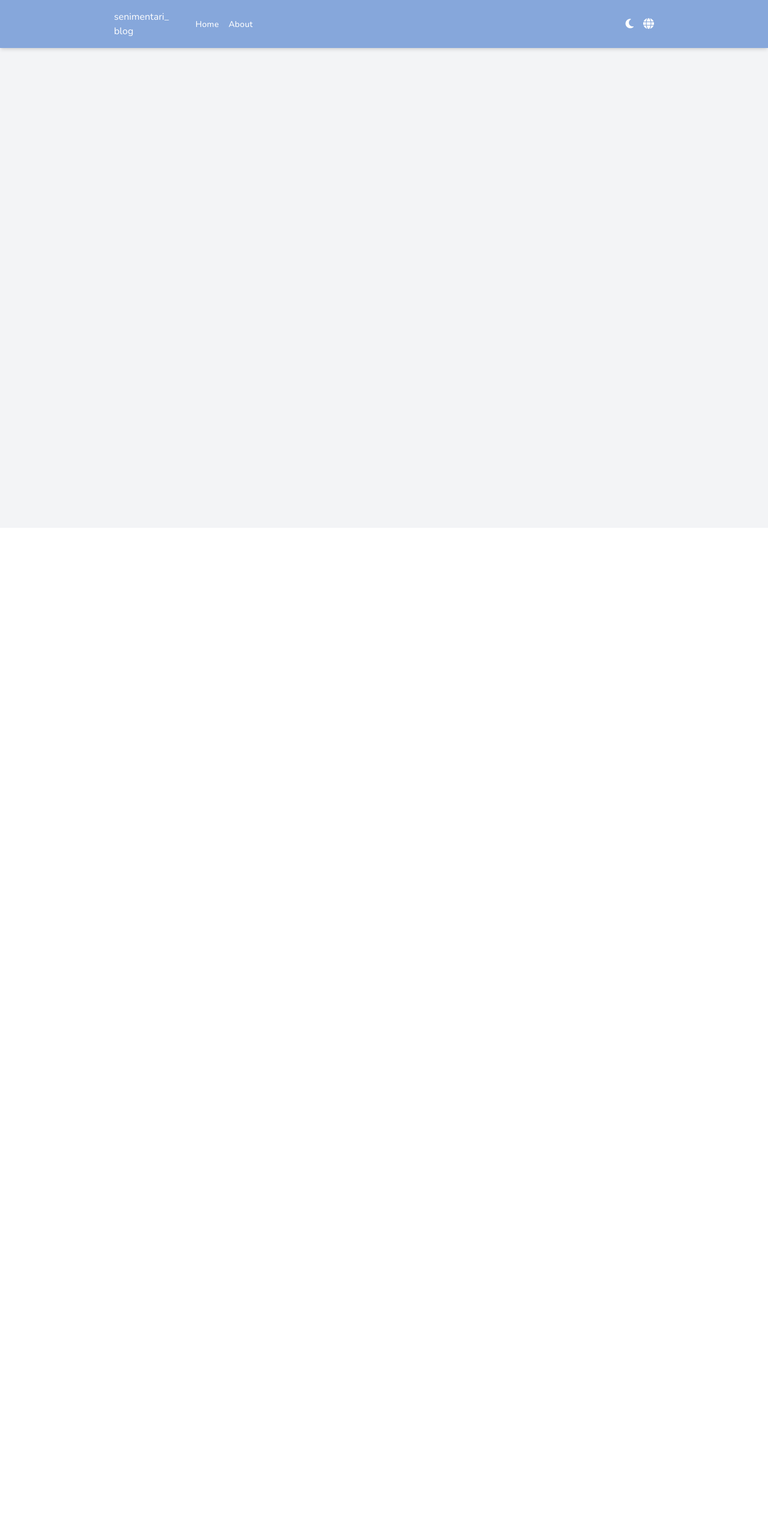
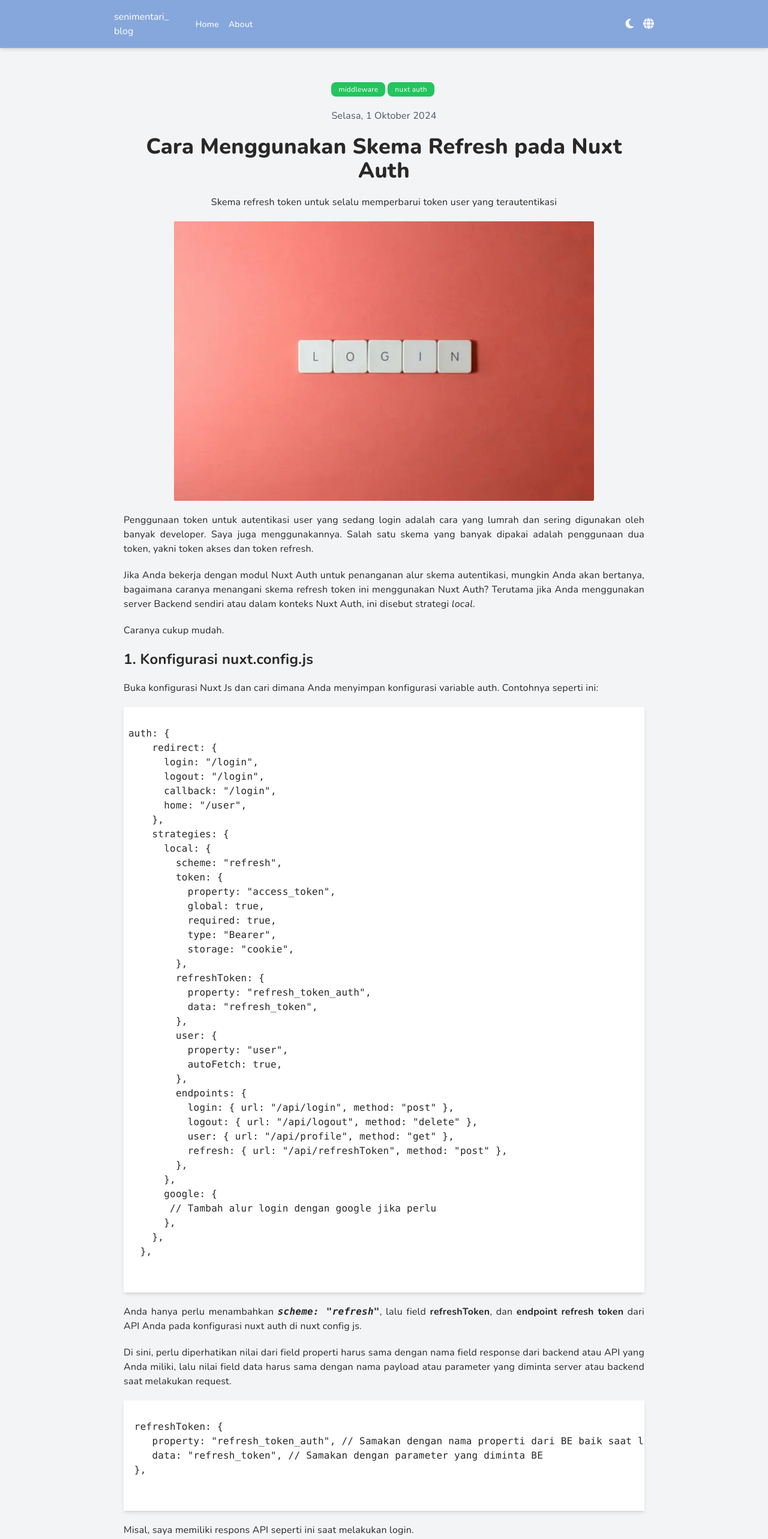
Before and after one commit to rizkiismail9a/senimentari-blog, a Nuxt app: page /post/refresh-token-scheme in a window 1280 px wide. Shown: the top 2566 px of the page at 60% size. Before the commit the page ends 880 px from the top, so only its background shows below. Built offline with nearby package versions, Linux system fonts and the light colour scheme.

Commit message:
feat: create new blog (refresh scheme nuxt auth)

```diff
--- a/components/Cards/Article.vue
+++ b/components/Cards/Article.vue
@@ -15,12 +15,16 @@ defineProps<{
   >
     <img
       class="w-full h-[200px] object-cover overflow-hidden rounded-t-sm"
-      :src="`/_nuxt/assets/images/${image}`"
+      :src="`/images/${image}`"
       :alt="imageAlt"
       :title="credit"
     />
 
-    <h4 class="font-bold">{{ $t(title) }}</h4>
+    <h4 class="font-bold">
+      <NuxtLink to="/post/refresh-token-scheme">
+        {{ $t(title) }}
+      </NuxtLink>
+    </h4>
 
     <div id="tags">
       <span
--- /dev/null
+++ b/pages/post/refresh-token-scheme.vue
@@ -0,0 +1,297 @@
+<script setup lang="ts">
+const tags = ref<string[]>(["middleware", "nuxt auth"]);
+
+useHead({
+  meta: [
+    {
+      name: "description",
+      content:
+        "Panduan lengkap cara menggunakan skema refresh token pada Nuxt Auth untuk memperpanjang sesi pengguna di aplikasi Nuxt.js.",
+    },
+    {
+      name: "keywords",
+      content:
+        "nuxt auth, refresh token, nuxt.js, autentikasi, sesi pengguna, login, token",
+    },
+    {
+      property: "og:title",
+      content: "Panduan Refresh Token pada Nuxt Auth",
+    },
+    {
+      property: "og:description",
+      content:
+        "Pelajari bagaimana mengimplementasikan refresh token pada Nuxt Auth untuk mempertahankan sesi pengguna tanpa perlu sering login.",
+    },
+    {
+      property: "og:type",
+      content: "article",
+    },
+    {
+      property: "og:url",
+      content: "https://senimentari-blog.vercel.app/post/refresh-token-scheme",
+    },
+    {
+      property: "og:image",
+      content: "https://senimentari-blog.vercel.app/images/login.webp",
+    },
+    {
+      name: "twitter:card",
+      content: "summary_large_image",
+    },
+    {
+      name: "twitter:title",
+      content: "Panduan Refresh Token pada Nuxt Auth",
+    },
+    {
+      name: "twitter:description",
+      content:
+        "Tutorial tentang cara menggunakan refresh token dalam Nuxt Auth.",
+    },
+    {
+      name: "twitter:image",
+      content: "https://senimentari-blog.vercel.app/images/login.webp",
+    },
+  ],
+});
+</script>
+
+<template>
+  <div
+    id="detail-wrapper"
+    class="w-full max-w-[900px] mx-auto flex flex-col gap-5 items-start pt-10 pb-10 px-4"
+  >
+    <section id="tags" class="mx-auto">
+      <span
+        v-for="tag in tags"
+        :key="tag"
+        class="bg-green-500 text-white inline-block mr-1 py-1 px-3 rounded-lg text-xs w-fit"
+      >
+        {{ tag }}
+      </span>
+    </section>
+    <section class="text-base text-gray-600 dark:text-gray-300 mx-auto">
+      Selasa, 1 Oktober 2024
+    </section>
+    <h1 class="font-extrabold text-4xl text-center">
+      Cara Menggunakan Skema Refresh pada Nuxt Auth
+    </h1>
+    <h2 class="text-center w-full">
+      Skema refresh token untuk selalu memperbarui token user yang
+      terautentikasi
+    </h2>
+    <img
+      src="/images/login.webp"
+      alt="login"
+      title="Photo by Miguel Á. Padriñán"
+      class="w-[700px] rounded-sm mx-auto"
+    />
+    <p class="text-base text-justify">
+      Penggunaan token untuk autentikasi user yang sedang login adalah cara yang
+      lumrah dan sering digunakan oleh banyak developer. Saya juga
+      menggunakannya. Salah satu skema yang banyak dipakai adalah penggunaan dua
+      token, yakni token akses dan token refresh.
+    </p>
+    <p class="text-base text-justify">
+      Jika Anda bekerja dengan modul Nuxt Auth untuk penanganan alur skema
+      autentikasi, mungkin Anda akan bertanya, bagaimana caranya menangani skema
+      refresh token ini menggunakan Nuxt Auth? Terutama jika Anda menggunakan
+      server Backend sendiri atau dalam konteks Nuxt Auth, ini disebut strategi
+      <span class="italic">local</span>.
+    </p>
+    <p class="text-base w-full">Caranya cukup mudah.</p>
+
+    <h3 class="w-full font-bold text-2xl">1. Konfigurasi nuxt.config.js</h3>
+    <p class="text-base w-full">
+      Buka konfigurasi Nuxt Js dan cari dimana Anda menyimpan konfigurasi
+      variable auth. Contohnya seperti ini:
+    </p>
+    <pre class="w-full p-2 bg-white shadow-md dark:bg-dark-medium">
+   <code>
+auth: {
+    redirect: {
+      login: "/login",
+      logout: "/login",
+      callback: "/login",
+      home: "/user",
+    },
+    strategies: {
+      local: {
+        scheme: "refresh",
+        token: {
+          property: "access_token",
+          global: true,
+          required: true,
+          type: "Bearer",
+          storage: "cookie",
+        },
+        refreshToken: {
+          property: "refresh_token_auth",
+          data: "refresh_token",
+        },
+        user: {
+          property: "user",
+          autoFetch: true,
+        },
+        endpoints: {
+          login: { url: "/api/login", method: "post" },
+          logout: { url: "/api/logout", method: "delete" },
+          user: { url: "/api/profile", method: "get" },
+          refresh: { url: "/api/refreshToken", method: "post" },
+        },
+      },
+      google: {
+       // Tambah alur login dengan google jika perlu
+      },
+    },
+  },
+   </code>
+    </pre>
+
+    <p class="text-base text-justify">
+      Anda hanya perlu menambahkan
+      <code class="italic font-bold">scheme: "refresh"</code>, lalu field
+      <strong>refreshToken</strong>, dan
+      <strong>endpoint refresh token</strong> dari API Anda pada konfigurasi
+      nuxt auth di nuxt config js.
+    </p>
+
+    <p class="text-base text-justify">
+      Di sini, perlu diperhatikan nilai dari field properti harus sama dengan
+      nama field response dari backend atau API yang Anda miliki, lalu nilai
+      field data harus sama dengan nama payload atau parameter yang diminta
+      server atau backend saat melakukan request.
+    </p>
+    <pre
+      class="w-full p-2 bg-white shadow-md dark:bg-dark-medium overflow-auto"
+    >
+    <code>
+ refreshToken: {
+    property: "refresh_token_auth", // Samakan dengan nama properti dari BE baik saat login atau saat me-refresh
+    data: "refresh_token", // Samakan dengan parameter yang diminta BE
+ },
+    </code>
+    </pre>
+    <p class="text-base text-justify">
+      Misal, saya memiliki respons API seperti ini saat melakukan login.
+    </p>
+    <pre
+      class="w-full px-2 bg-white shadow-md dark:bg-dark-medium overflow-auto"
+    >
+    <code>
+ {
+    oauth: {
+        "access_token": your-token,
+        "token_refresh_auth": your-refresh-token
+    },
+    user: {
+        // Data user
+    }
+ },
+    </code>
+    </pre>
+
+    <p class="text-base text-justify">
+      Jadi, nilai dari property data pada field refreshToken di nuxt config,
+      haruslah refresh_token_auth.
+    </p>
+    <p class="text-base text-justify">
+      Kemudian, saat melakukan request post ke endpoint refresh, misal saya
+      mendapatkan respons dari backend seperti ini.
+    </p>
+
+    <pre
+      class="w-full px-2 bg-white shadow-md dark:bg-dark-medium overflow-auto"
+    >
+    <code>
+ {
+    access_token: your-token,
+    token_refresh_auth: your-refresh-token
+ },
+    </code>
+    </pre>
+    <p class="text-base text-justify">
+      Jadi, sebisa mungkin, nama field atau property respon dari server atau API
+      Anda harus sama saat melakukan login dan me-refresh token.
+    </p>
+    <h3 class="w-full font-bold text-2xl">
+      2. Set User dan Token setelah Login
+    </h3>
+    <p class="text-base text-justify">
+      Berikutnya, setelah konfigurasi nuxt selesai, jangan lupa untuk simpan
+      user dan token yang telah diterima dari API ke penyimpanan nuxt auth.
+    </p>
+    <p class="text-base text-justify">Berikut salah satu contoh fungsinya,</p>
+    <pre
+      class="w-full px-2 bg-white shadow-md dark:bg-dark-medium overflow-auto"
+    >
+      <code>
+      async userLogin() {
+          try {
+            const { data } = await this.$auth.loginWith("local", {
+              username: username-user,
+              password: password-user
+        });
+
+        //**
+        * $auth adalah variable yang otomatis dibuat oleh nuxt auth
+        */
+        this.$auth.setUserToken(
+          data.oauth.access_token,
+          data.oauth.token_refresh_auth
+          );
+
+          //**
+          * Simpan data user yang dikembalikan oleh API saat login
+          */
+          this.$auth.setUser(data.user);
+        } catch (e) {
+          this.errorLogin = "Email atau Password tidak sesuai!";
+        }
+      },
+    </code>
+  </pre>
+
+    <h3 class="w-full font-bold text-2xl">3. Terakhir, Buat Middleware</h3>
+
+    <p class="text-base text-justify">
+      Kali ini, saya ingin agar user mendapatkan token baru setiap kali user
+      memuat ulang halaman atau masuk ke route tertentu. Untuk itu, kita cukup
+      panggil method bawaan nuxt auth, yaitu
+      <strong>$auth.refreshTokens()</strong>; <br />
+      Di sini, saya memasangnya sebagai <span class="italic">middleware</span>.
+    </p>
+
+    <p class="text-base text-justify">
+      Buat saja file baru di dalam folder middleware nuxt js. Misalnya, pada
+      /middleware/refreshToken.js
+    </p>
+
+    <pre
+      class="w-full px-2 bg-white shadow-md dark:bg-dark-medium overflow-auto"
+    >
+      <code>
+      export default async function ({ $auth, store }) {
+        // Cek, apakah ada user yang sudah login, jika ada buat token baru
+        if ($auth.loggedIn) {
+          const res = await $auth.refreshTokens();
+          await $auth.setUserToken(res.data.access_token, res.data.refresh_token_auth);
+
+        }
+      }
+      </code>
+    </pre>
+
+    <p class="text-base text-justify">
+      Tinggal panggil saja di route yang diinginkan. Misal, di /pages/index.js
+      <br />
+      middleware: ['refreshToken']
+      <br />
+      Cobalah masuk ke halaman itu dan cek network apakah pemanggilan API ke
+      refreshToken berhasil.
+    </p>
+    <p class="text-base text-justify">
+      Demikian, cara menerapkan skema refresh token dengan strategi lokal
+      menggunakan nuxt auth.
+    </p>
+  </div>
+</template>
```
Also changed, not shown: public/images/login.webp (renamed from assets/images/login.webp).
